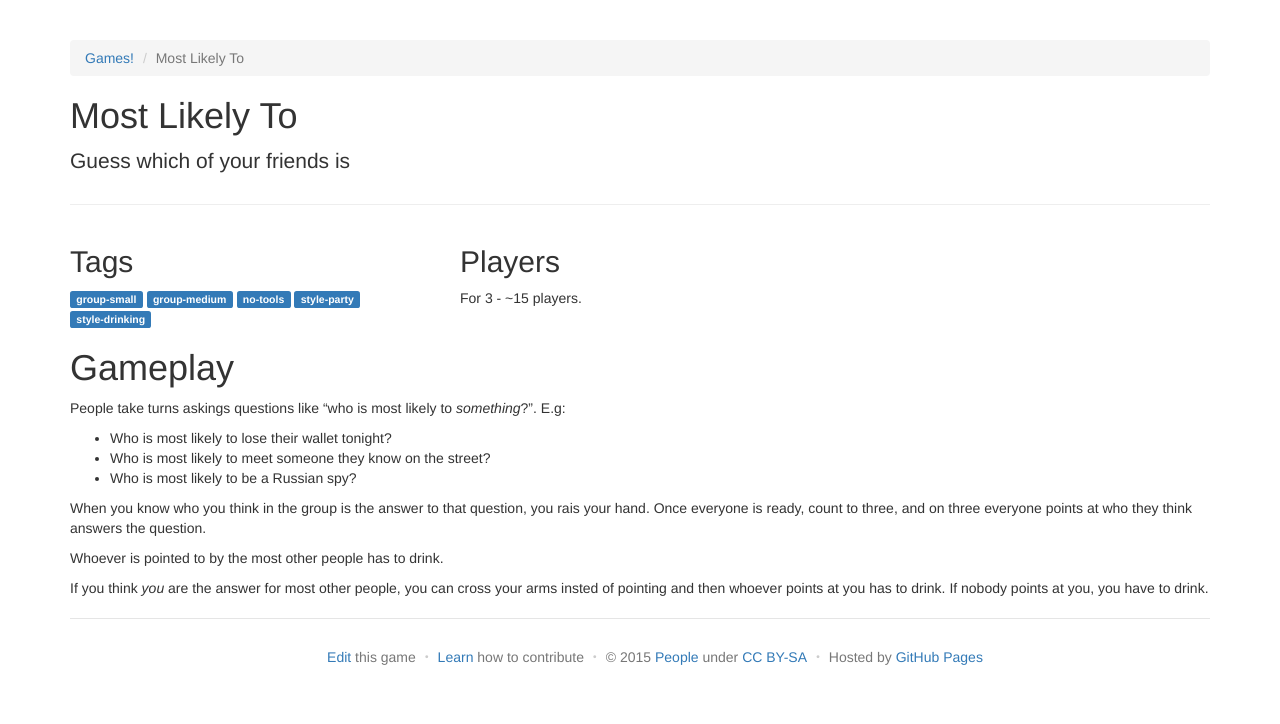
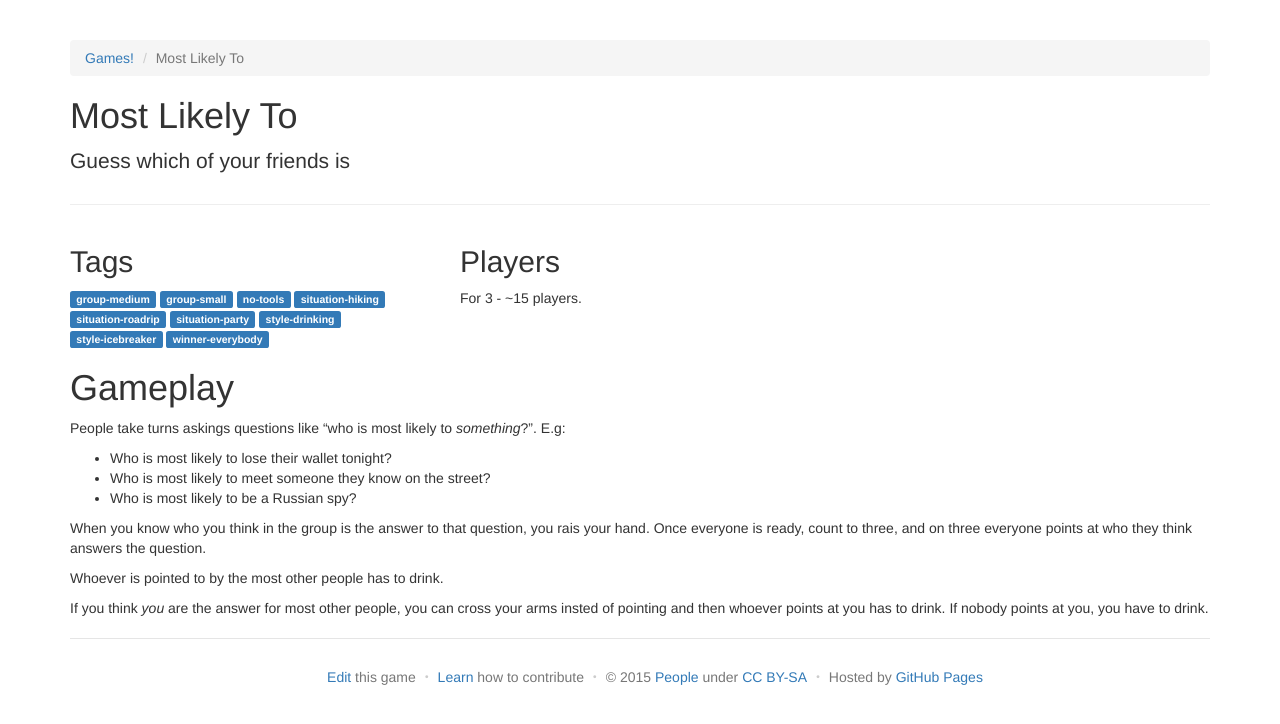
Before and after one commit to davidselassie/games, a Jekyll site: the page built from _games/mostlikelyto.md, in a window 1280 px wide. Shown: the top 724 px of the page. Built offline with Jekyll 4.4.1, drawn with Linux system fonts in a browser that asks for light colours.

Commit message:
Update mostlikelyto.md

```diff
--- a/_games/mostlikelyto.md
+++ b/_games/mostlikelyto.md
@@ -1,11 +1,15 @@
 ---
 title: Most Likely To
 tags:
+  - group-medium
   - group-small
-  - group-medium
   - no-tools
-  - style-party
+  - situation-hiking
+  - situation-roadrip
+  - situation-party
   - style-drinking
+  - style-icebreaker
+  - winner-everybody
 
 oneliner: Guess which of your friends is
 players: 3 - ~15
```
